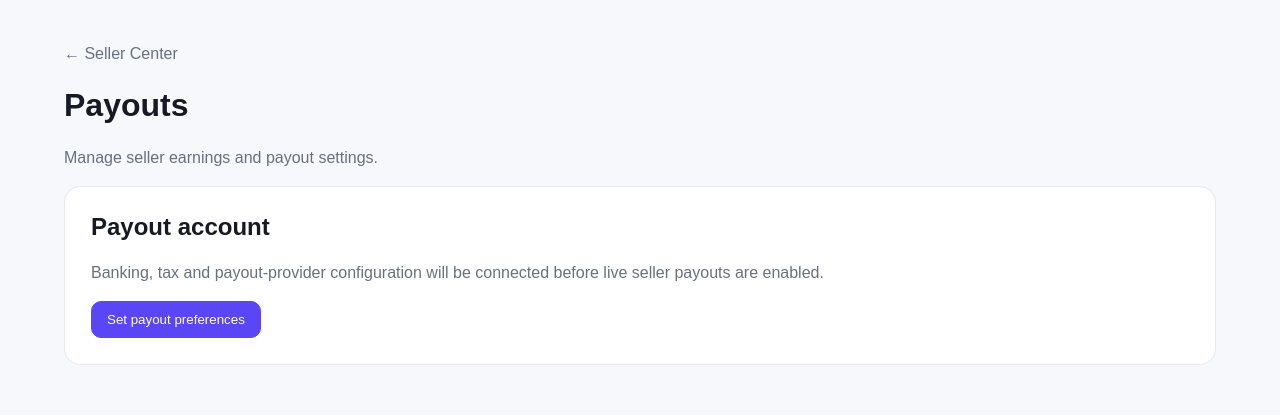
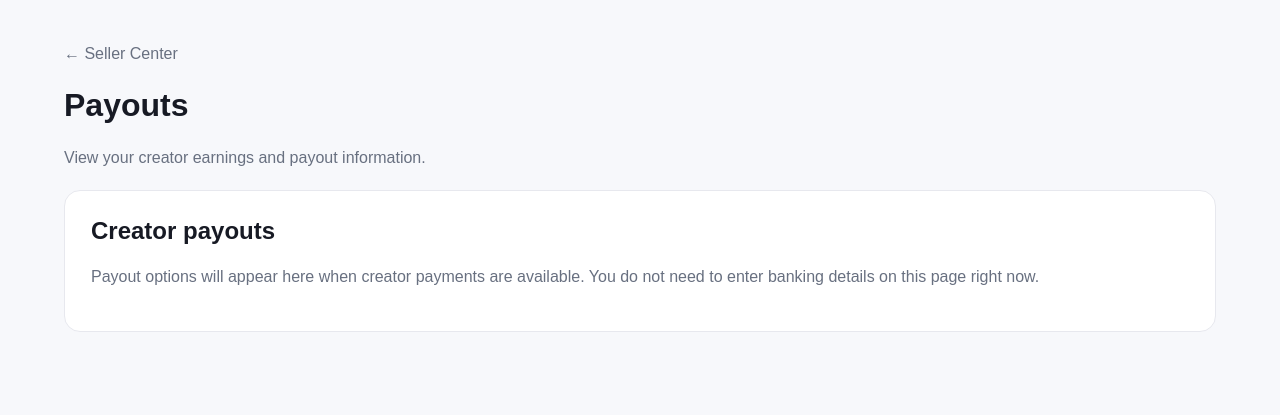
Before and after one commit to agnengineeringselectricals-crypto/diginanba, a Next.js app: page /seller/payouts in a window 1280 px wide. Shown: the top 415 px of the page. Built offline with nearby package versions, Linux system fonts and the light colour scheme; no server answers; sample sign-in values are in the browser's storage.

Commit message:
Remove inactive payout controls from creator page

```diff
--- a/app/seller/payouts/page.tsx
+++ b/app/seller/payouts/page.tsx
@@ -10,12 +10,11 @@ export default async function SellerPayouts() {
     <main className="wrap">
       <Link href="/seller" className="muted">← Seller Center</Link>
       <h1>Payouts</h1>
-      <p className="muted">Manage seller earnings and payout settings.</p>
-      <div className="panel">
-        <h2>Payout account</h2>
-        <p className="muted">Banking, tax and payout-provider configuration will be connected before live seller payouts are enabled.</p>
-        <button className="btn primary" type="button">Set payout preferences</button>
-      </div>
+      <p className="muted">View your creator earnings and payout information.</p>
+      <section className="panel" style={{ marginTop: 20 }}>
+        <h2>Creator payouts</h2>
+        <p className="muted">Payout options will appear here when creator payments are available. You do not need to enter banking details on this page right now.</p>
+      </section>
     </main>
   );
 }
```
